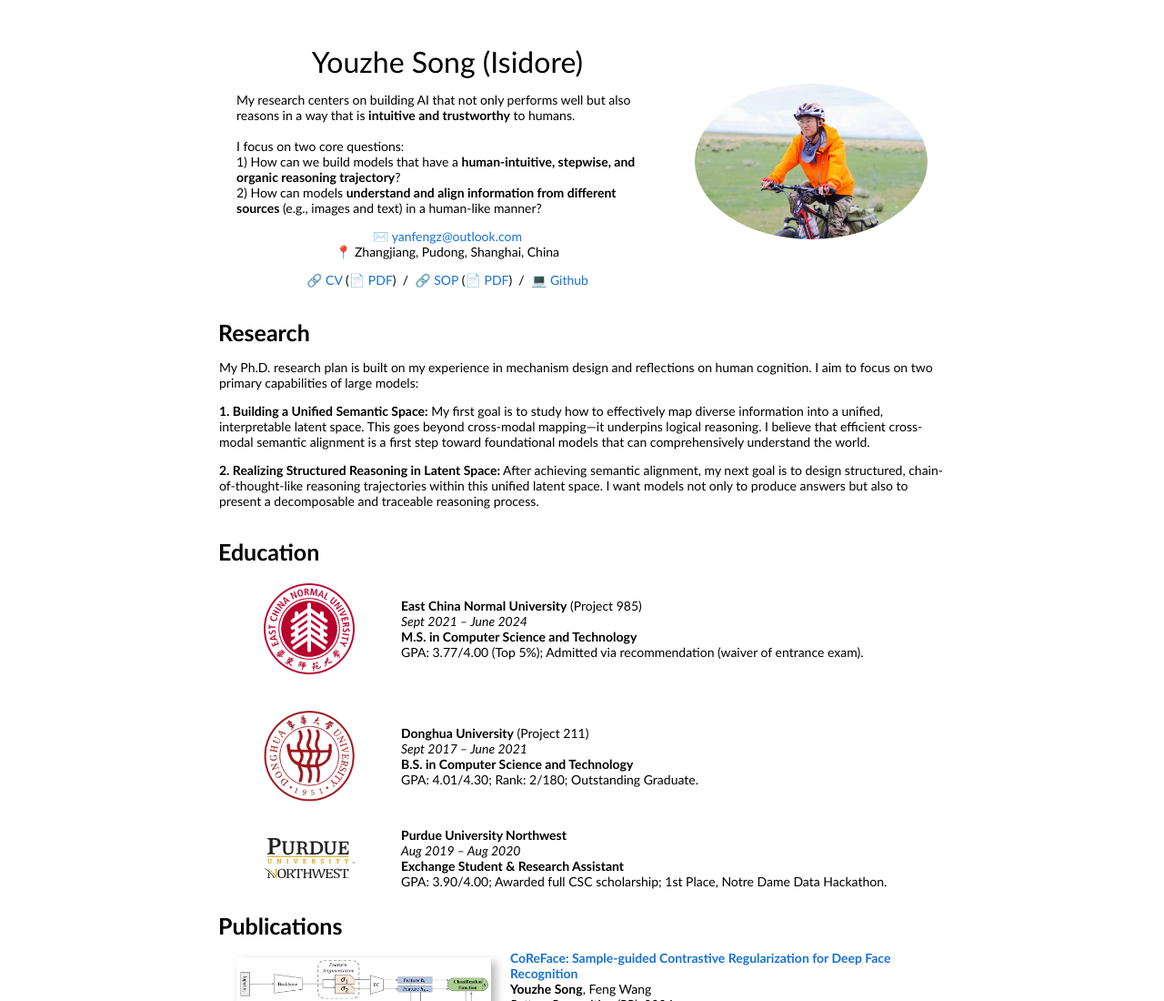
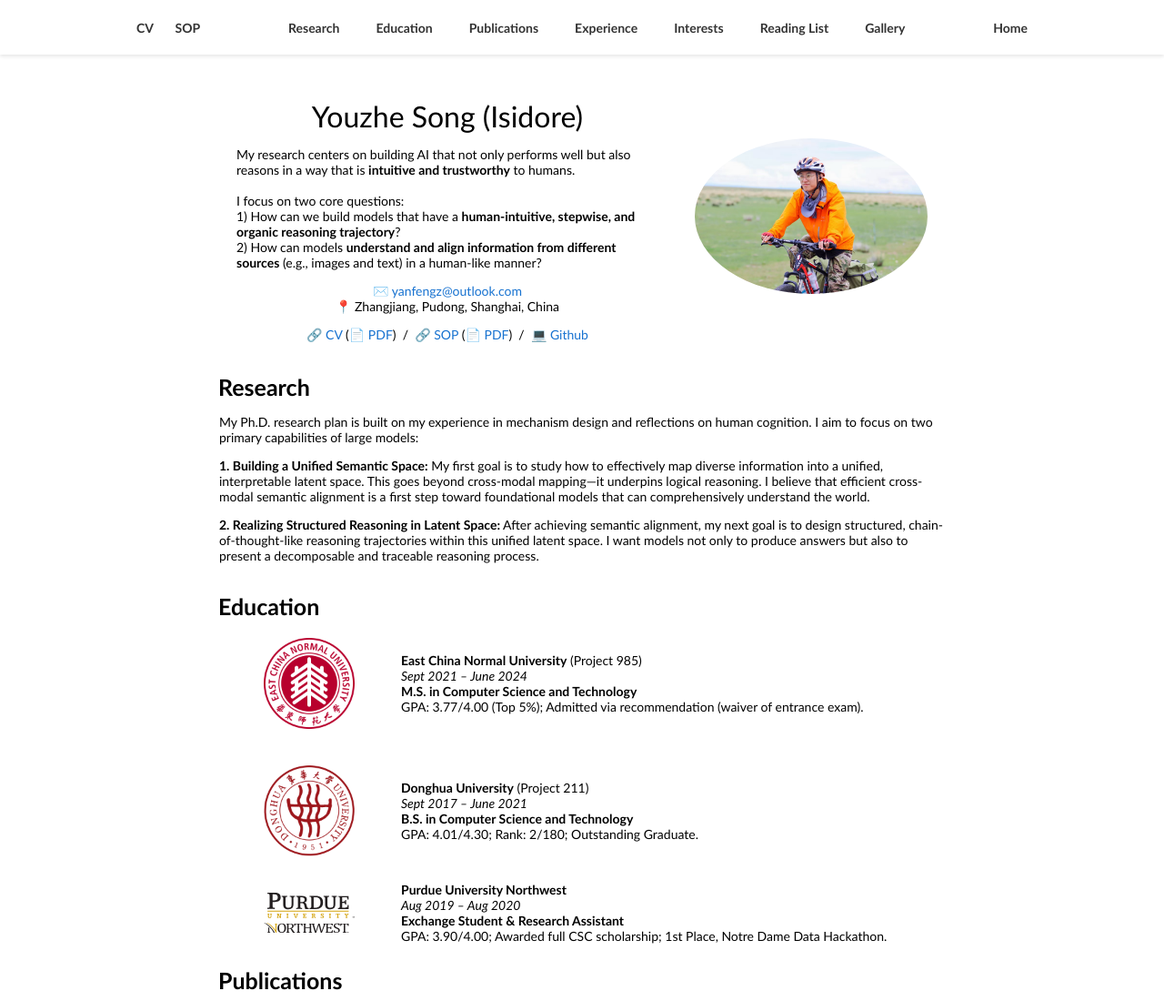
Before and after one commit to IsidoreSong/IsidoreSong.github.io, a plain HTML site: page index.html in a window 1280 px wide. Shown: the top 1100 px of the page at 91% size. Drawn offline with Linux system fonts and the light colour scheme.

Commit message:
增加导航栏

```diff
--- a/index.html
+++ b/index.html
@@ -57,6 +57,77 @@
     </style>
   </head>
   <body>
+    <style>
+      html {
+        scroll-behavior: smooth;
+      }
+      body {
+        padding-top: 60px; /* Adjust based on nav-bar height */
+      }
+      h2[id] {
+        scroll-margin-top: 70px; /* Offset for anchor links to avoid being hidden by nav bar */
+      }
+      .main-nav {
+        position: fixed;
+        top: 0;
+        left: 0;
+        width: 100%;
+        background-color: rgba(255, 255, 255, 0.9);
+        backdrop-filter: blur(10px);
+        -webkit-backdrop-filter: blur(10px);
+        box-shadow: 0 2px 4px rgba(0,0,0,0.1);
+        z-index: 1000;
+        padding: 0 20px;
+        box-sizing: border-box;
+      }
+      .nav-container {
+        display: flex;
+        justify-content: space-between;
+        align-items: center;
+        height: 60px; /* Set a fixed height */
+        max-width: 1000px; /* Optional: constrain width on large screens */
+        margin: 0 auto; /* Center the container */
+      }
+      .nav-left a, .nav-center a, .nav-right a {
+        text-decoration: none;
+        color: #333;
+        font-weight: bold;
+        padding: 5px 10px;
+        transition: color 0.3s;
+        white-space: nowrap; /* Prevent links from wrapping */
+      }
+      .nav-left a:hover, .nav-center a:hover, .nav-right a:hover {
+        color: #007bff;
+      }
+      .nav-left, .nav-right {
+        flex-shrink: 0; /* Prevent left/right from shrinking */
+      }
+      .nav-center {
+        display: flex;
+        gap: 20px;
+        overflow-x: auto; /* Allow scrolling on small screens */
+      }
+    </style>
+    <nav class="main-nav">
+      <div class="nav-container">
+        <div class="nav-left">
+          <a href="CV/2026Fall_Youzhe_Song_CV_phd.html" target="_blank">CV</a>
+          <a href="SOP/SOP.html" target="_blank">SOP</a>
+        </div>
+        <div class="nav-center">
+          <a href="#research">Research</a>
+          <a href="#education">Education</a>
+          <a href="#publications">Publications</a>
+          <a href="#experience">Experience</a>
+          <a href="#interests">Interests</a>
+          <a href="#reading-list">Reading List</a>
+          <a href="#gallery">Gallery</a>
+        </div>
+        <div class="nav-right">
+          <a href="#">Home</a>
+        </div>
+      </div>
+    </nav>
     <!-- The Modal -->
     <div id="myModal" class="modal">
       <span class="close">&times;</span>
@@ -100,7 +171,7 @@
           </tbody></table>
 
           <table style="width:100%;border:0px;border-spacing:0px;border-collapse:separate;margin-right:auto;margin-left:auto;"><tbody>
-            <h2>Research</h2>
+            <h2 id="research">Research</h2>
             <tr>
               <td style="width:100%;vertical-align:middle">
                 <p>
@@ -118,7 +189,7 @@
           <br>
 
           <table style="width:100%;border:0px;border-spacing:0px;border-collapse:separate;margin-right:auto;margin-left:auto;"><tbody>
-            <h2>Education</h2>
+            <h2 id="education">Education</h2>
             <tr>
               <td style="padding:20px;width:25%;vertical-align:middle"><img src="assets/ECNU.png" alt="ECNU Logo" width="100" style="display: block; margin-left: auto; margin-right: auto;"></td>
               <td width="75%" valign="center">
@@ -147,7 +218,7 @@
           <br>
 
           <table style="width:100%;border:0px;border-spacing:0px;border-collapse:separate;margin-right:auto;margin-left:auto;"><tbody>
-            <h2>Publications</h2>
+            <h2 id="publications">Publications</h2>
             <tr style="padding:20px;border-spacing:20px;">
               <td style="padding:20px;width:40%;vertical-align:middle">
                 <img src="assets/data/CoReFace.png" alt="CoReFace Project" width="100%" class="publication-image" style="border-style: none; box-shadow: 5px 5px 10px rgba(0, 0, 0, 0.3); transition: filter 0.3s ease;">
@@ -190,7 +261,7 @@
           <br>
 
           <table style="width:100%;border:0px;border-spacing:0px;border-collapse:separate;margin-right:auto;margin-left:auto;"><tbody>
-            <h2>Industry Experience</h2>
+            <h2 id="experience">Industry Experience</h2>
             <tr>
               <td style="padding:20px;width:15%;vertical-align:middle"><img src="assets/wwec.jpg" alt="WWEC Logo" width="50" style="display: block; margin-left: auto; margin-right: auto;"></td>
               <td width="85%" valign="center">
```
